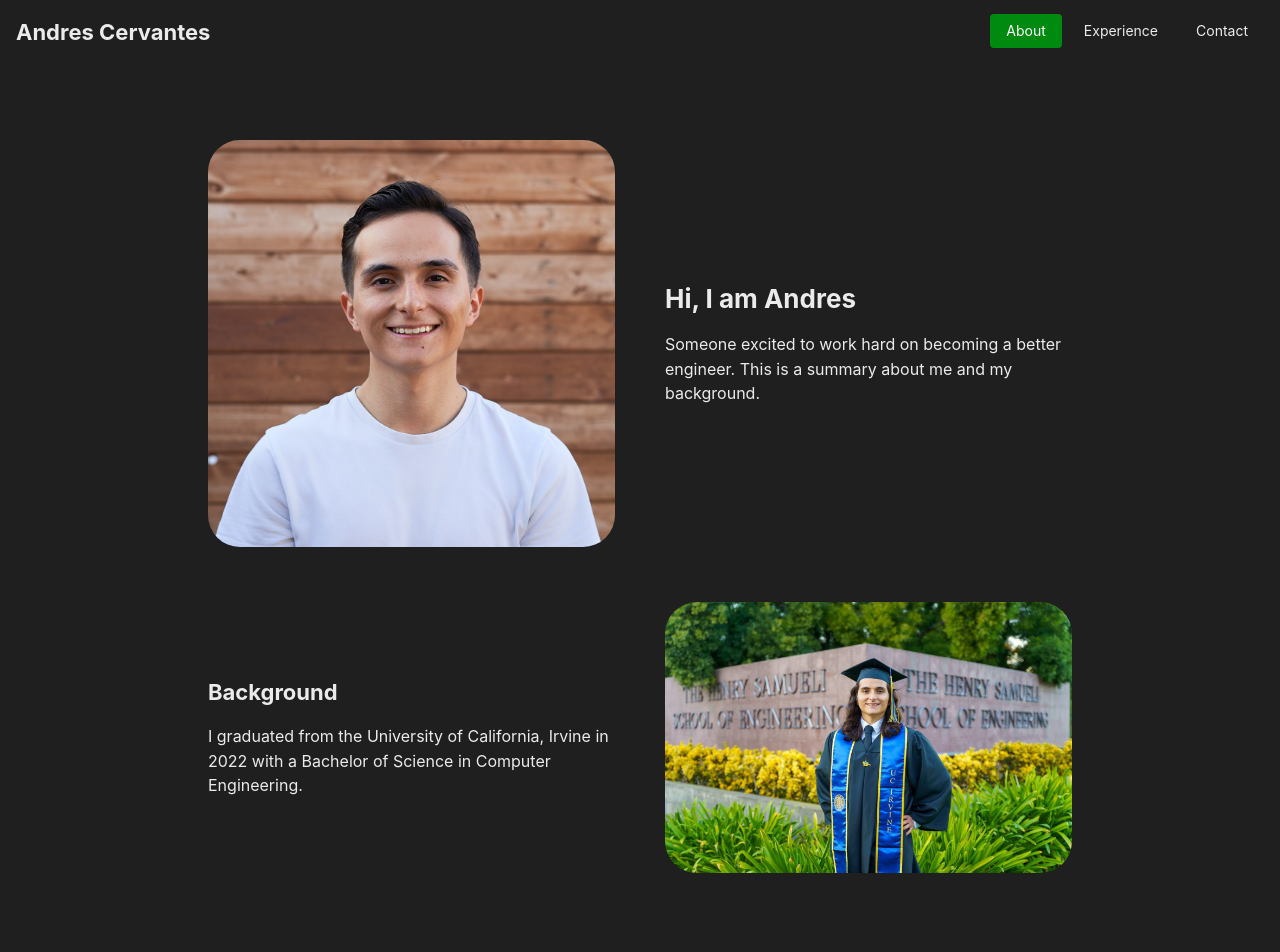
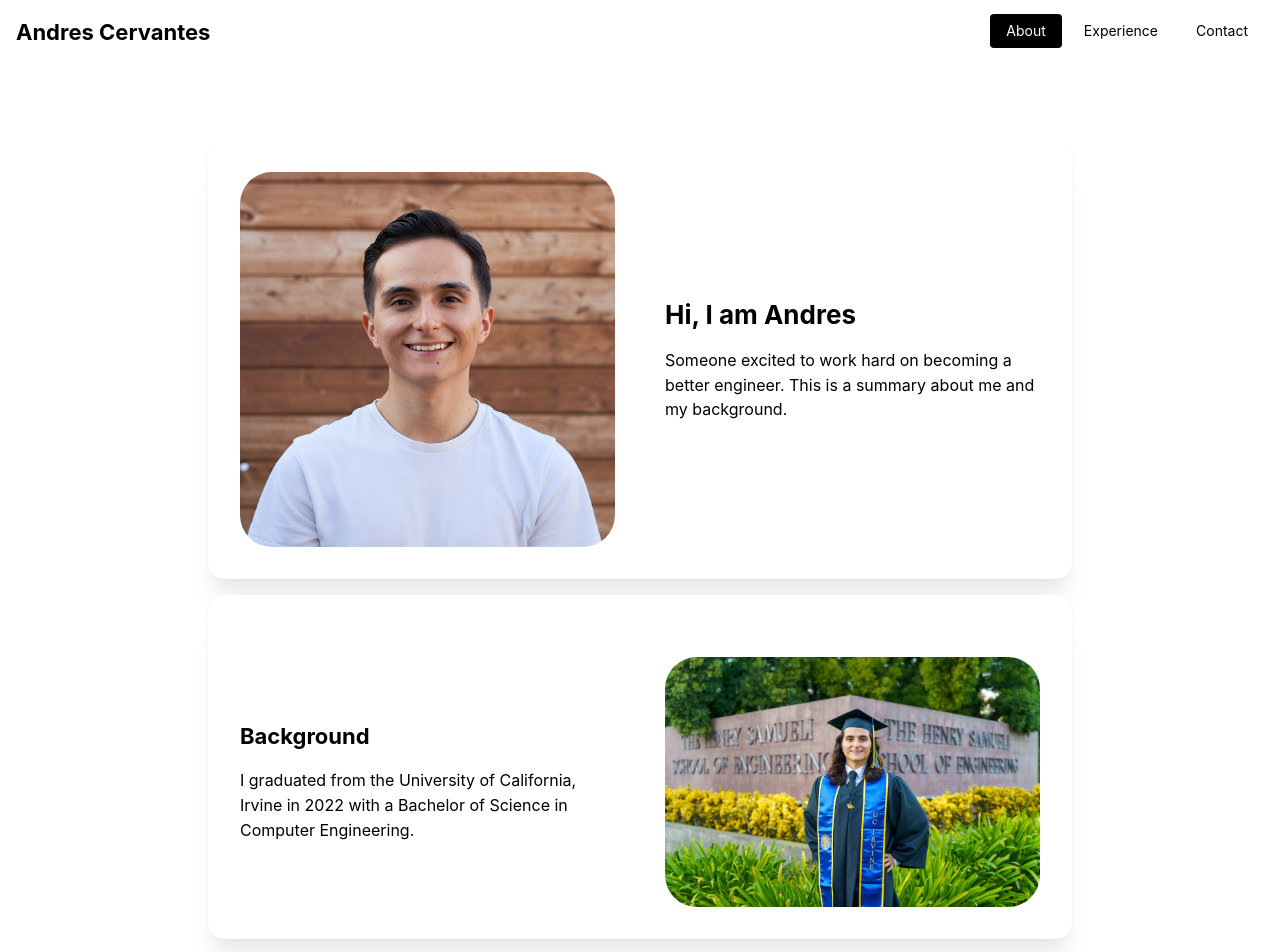
Before and after one commit to cervand/cervand.github.io, a React (Vite) app: page / in a window 1280 px wide. Shown: the top 952 px of the page. Built offline with nearby package versions, Linux system fonts and the light colour scheme.

Commit message:
Refactor theme colors and enhance AboutTab and Role components with Card layout

```diff
--- a/src/App.jsx
+++ b/src/App.jsx
@@ -13,7 +13,7 @@ function App() {
   // Custom black & white theme
   const theme = {
     colors: {
-      brand: ['#1f1f1fff', '#008a10ff', '#EBEBEB', '#D6D6D6', '#C2C2C2', '#A3A3A3', '#858585', '#666666', '#383838', '#000000'],
+      brand: ['#ffffffff', '#000000ff', '#000000ff', '#D6D6D6', '#C2C2C2', '#A3A3A3', '#858585', '#666666', '#ffffffff', '#000000'],
       gray: ['#c1c1c1', '#b0b0b0', '#a0a0a0', '#909090', '#808080',
              '#707070', '#606060', '#505050', '#404040', '#303030'
       ],
--- a/src/components/AboutTab.jsx
+++ b/src/components/AboutTab.jsx
@@ -1,5 +1,5 @@
 // src/components/TabContent/AboutTab.jsx
-import { Title, Text, Stack, Grid, Image } from '@mantine/core';
+import { Title, Text, Stack, Grid, Image, Card } from '@mantine/core';
 import profilePic from '../assets/profile.jpg';
 import gradPic from '../assets/gradPic.jpg';
 
@@ -14,6 +14,7 @@ function AboutTab() {
   */
   return (
     <>
+    <Card shadow="xl" padding="xl" radius="lg" mb="md" bg="brand.8" c="brand.2">
       <Grid gutter={50} align="center">
         <Grid.Col span={{ base: 12, md: 6 }}>
           <Image
@@ -32,7 +33,9 @@ function AboutTab() {
           </Stack>
         </Grid.Col>
       </Grid>
+    </Card>
 
+    <Card shadow="xl" padding="xl" radius="lg" mb="md" bg="brand.8" c="brand.2">
       {/* A value of mt 30 means margin-top of 30 pixels */}
       <Grid gutter={50} align="center" mt={30}>
         <Grid.Col span={{ base: 12, md: 6 }}>
@@ -51,6 +54,7 @@ function AboutTab() {
           />
         </Grid.Col>
       </Grid>
+    </Card>
 
 
 
--- a/src/components/Role.jsx
+++ b/src/components/Role.jsx
@@ -2,7 +2,7 @@ import { Card, Title, Text, List, Stack } from '@mantine/core';
 
 function Role({ title, company, date, bullets = [] }) {
   return (
-    <Card shadow="sm" padding="xl" mb="md" bg="brand.8" c="brand.2">
+    <Card shadow="xl" padding="xl" mb="md" bg="brand.8" c="brand.2">
       <Stack spacing="xs">
         <Title order={4}>{title}</Title>
         <Text fw={500}>{company}</Text>
```
Lines whose indentation alone changed are shown as unchanged.
